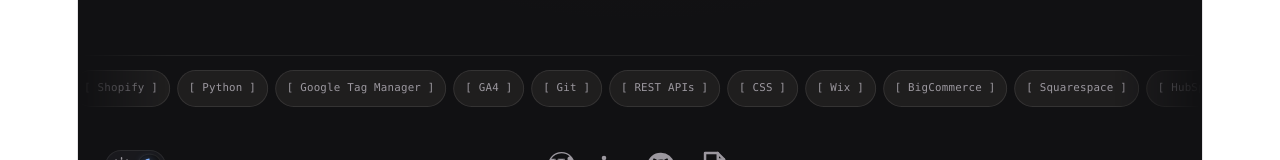
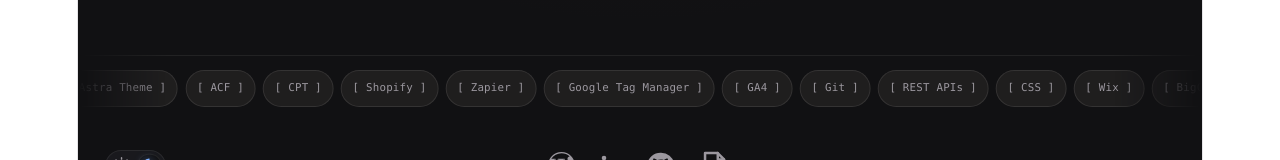
Before and after one commit to astrobunnydev/cats-coffees-codes, a React (Vite) app: page / in a window 1280 px wide. Shown: the part 585-745 px from the top of the page. Built offline with nearby package versions, Linux system fonts and the light colour scheme.

Commit message:
Refine skills marquee: sizing, hover glow, and skill list

```diff
--- a/src/App.css
+++ b/src/App.css
@@ -541,6 +541,25 @@
     monospace;
   font-size: 0.6rem;
   letter-spacing: 0.02em;
+
+  transition:
+    color 160ms ease,
+    border-color 160ms ease,
+    background 160ms ease;
+}
+
+.skills-marquee__list li:hover {
+  background: var(--color-surface);
+  border-color: rgba(168, 117, 79, 0.4);
+  color: color-mix(in srgb, var(--color-coffee) 55%, white);
+  text-shadow:
+    0 0 1px currentColor,
+    0 0 3px currentColor,
+    0 0 9px var(--color-coffee);
+}
+
+:root[data-theme="light"] .skills-marquee__list li:hover {
+  color: var(--color-coffee);
 }
 
 @media (prefers-reduced-motion: reduce) {
--- a/src/pages/Home.jsx
+++ b/src/pages/Home.jsx
@@ -10,10 +10,14 @@
 
 const SKILLS = [
   'JavaScript',
+  'PHP',
   'WordPress',
   'Elementor',
+  'Astra Theme',
+  'ACF',
+  'CPT',
   'Shopify',
-  'Python',
+  'Zapier',
   'Google Tag Manager',
   'GA4',
   'Git',
@@ -26,6 +30,7 @@
   'WooCommerce',
   'Core Web Vitals',
   'Google Merchant Center',
+  'Google Search Console',
   'Technical SEO',
 ]
 
```
